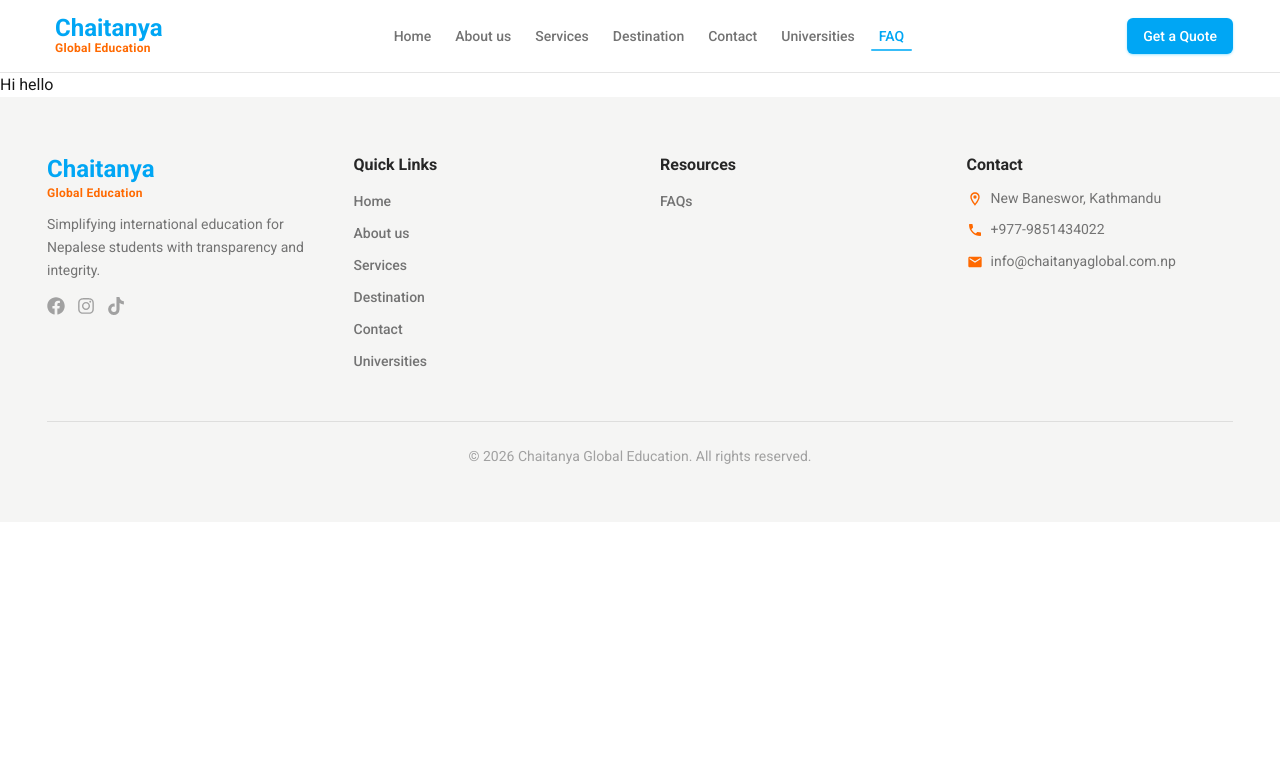
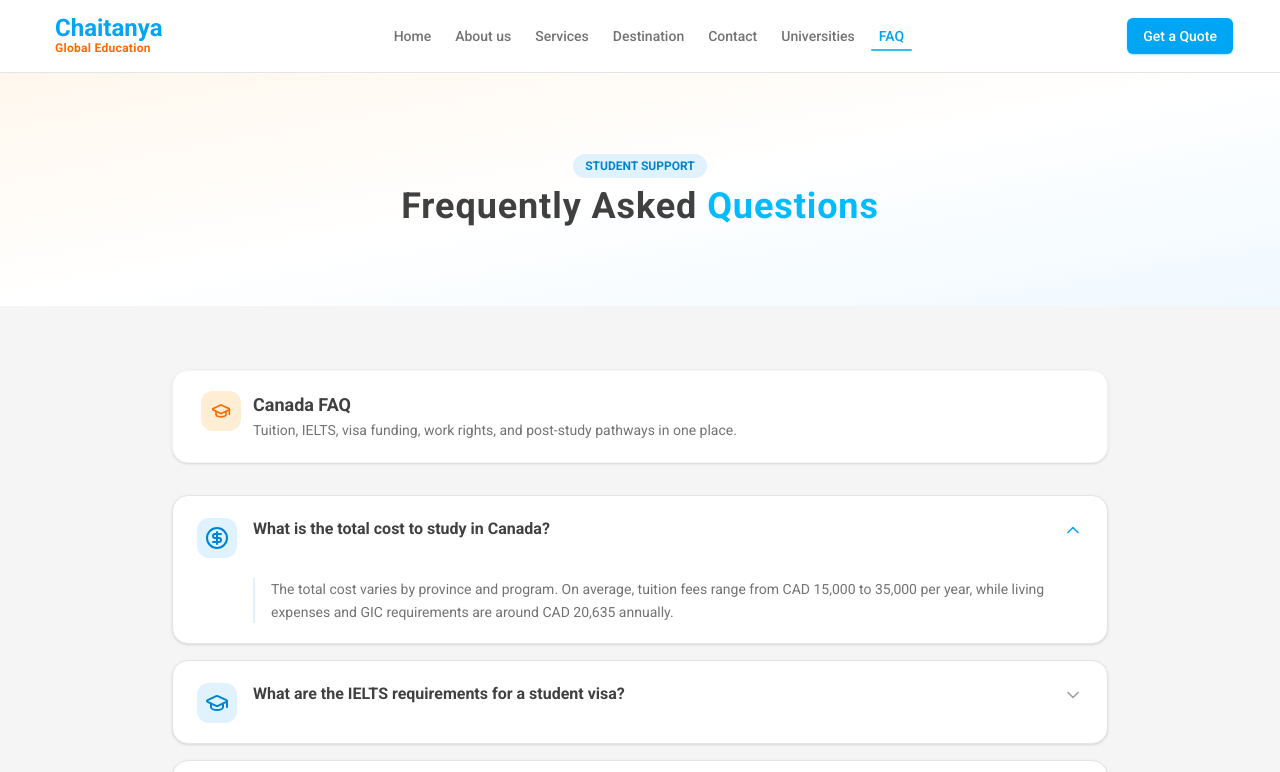
Before and after one commit to tufanrai/chaitanyaglobal, a Next.js app: page /faq in a window 1280 px wide. Shown: the top 772 px of the page. Built offline with nearby package versions, Linux system fonts and the light colour scheme.

Commit message:
feat/faq page added with basic question

```diff
--- a/app/faq/page.tsx
+++ b/app/faq/page.tsx
@@ -1,9 +1,5 @@
-import React from "react";
 import FAQ from "@/components/FAQ";
 
-
-const page = () => {
+export default function Page() {
   return <FAQ />;
-};
-
-export default page;
+}
--- a/components/FAQ.tsx
+++ b/components/FAQ.tsx
@@ -1,9 +1,220 @@
-import react from 'react';
-export default function FAQ()
-{
-    return (
-        <>
-        <h1> Hi hello </h1>
-        </>
-    )
+"use client";
+
+import React, { useEffect, useRef, useState } from "react";
+import {
+  BriefcaseBusiness,
+  ChevronDown,
+  CircleDollarSign,
+  FileBadge2,
+  GraduationCap,
+  HelpCircle,
+} from "lucide-react";
+
+interface FAQItem {
+  icon: React.ReactNode;
+  question: string;
+  answer: string;
 }
+
+const faqData: FAQItem[] = [
+  {
+    icon: <CircleDollarSign />,
+    question: "What is the total cost to study in Canada?",
+    answer:
+      "The total cost varies by province and program. On average, tuition fees range from CAD 15,000 to 35,000 per year, while living expenses and GIC requirements are around CAD 20,635 annually.",
+  },
+  {
+    icon: <GraduationCap />,
+    question: "What are the IELTS requirements for a student visa?",
+    answer:
+      "For SDS applications, many undergraduate and postgraduate pathways expect a minimum IELTS score of 6.0 in each band. Some universities and competitive programs may ask for 6.5 or 7.0.",
+  },
+  {
+    icon: <BriefcaseBusiness />,
+    question: "Can I work while studying in Canada?",
+    answer:
+      "Yes. International students with a valid study permit can usually work up to 20 hours per week off campus during academic sessions and full time during scheduled breaks.",
+  },
+  {
+    icon: <FileBadge2 />,
+    question: "What are the PR prospects after graduation?",
+    answer:
+      "Canada offers post-graduation work opportunities that help students build local experience. That experience can strengthen future permanent residency pathways such as Express Entry and provincial nominee programs.",
+  },
+  {
+    icon: <CircleDollarSign />,
+    question: "How much bank balance is required for the visa?",
+    answer:
+      "Students are typically expected to show proof of first-year tuition payment and the required GIC amount. Extra funds for travel and any accompanying family members are also recommended.",
+  },
+  {
+    icon: <HelpCircle />,
+    question: "What is the difference between SDS and Non-SDS applications?",
+    answer:
+      "SDS is generally a faster stream for eligible students who meet stricter language and financial requirements. Non-SDS follows the regular visa route with standard processing and documentation review.",
+  },
+];
+
+function useInView(threshold = 0.12) {
+  const ref = useRef<HTMLDivElement>(null);
+  const [inView, setInView] = useState(false);
+
+  useEffect(() => {
+    const element = ref.current;
+    if (!element) return;
+
+    const observer = new IntersectionObserver(
+      ([entry]) => {
+        if (entry.isIntersecting) {
+          setInView(true);
+          observer.unobserve(element);
+        }
+      },
+      { threshold },
+    );
+
+    observer.observe(element);
+    return () => observer.disconnect();
+  }, [threshold]);
+
+  return { ref, inView };
+}
+
+function FadeUp({
+  children,
+  delay = 0,
+  className = "",
+}: {
+  children: React.ReactNode;
+  delay?: number;
+  className?: string;
+}) {
+  const { ref, inView } = useInView();
+
+  return (
+    <div
+      ref={ref}
+      className={className}
+      style={{
+        opacity: inView ? 1 : 0,
+        transform: inView ? "translateY(0)" : "translateY(24px)",
+        transition: `opacity 0.6s ease ${delay}ms, transform 0.6s ease ${delay}ms`,
+      }}
+    >
+      {children}
+    </div>
+  );
+}
+
+export default function FAQ() {
+  const [openIndex, setOpenIndex] = useState<number | null>(0);
+
+  return (
+    <>
+      <style>{`
+        .faq-card {
+          transition: transform 0.25s ease, box-shadow 0.25s ease, border-color 0.25s ease;
+        }
+        .faq-card:hover {
+          transform: translateY(-4px);
+          box-shadow: 0 18px 38px rgba(14,165,233,0.12);
+          border-color: rgba(125,211,252,0.9);
+        }
+        .faq-icon {
+          transition: transform 0.25s ease, background-color 0.25s ease, color 0.25s ease;
+        }
+        .faq-card:hover .faq-icon {
+          transform: scale(1.08) rotate(-6deg);
+          background-color: #0ea5e9;
+          color: #fff;
+        }
+        .faq-toggle {
+          transition: transform 0.25s ease, color 0.25s ease;
+        }
+        .faq-open .faq-toggle {
+          transform: rotate(180deg);
+          color: #0ea5e9;
+        }
+      `}</style>
+
+      <div className="w-full bg-white">
+        <section className="w-full bg-gradient-to-br from-orange-50 via-white to-sky-50 py-14 sm:py-20">
+          <div className="max-w-[1250px] mx-auto px-4 sm:px-6 lg:px-8 flex flex-col items-center gap-3 text-center">
+            <FadeUp>
+              <span className="inline-block px-3 py-1 text-xs font-semibold bg-sky-100 text-sky-600 rounded-full mb-2">
+                STUDENT SUPPORT
+              </span>
+              <h1 className="font-bold text-3xl sm:text-4xl text-neutral-700 tracking-wide">
+                Frequently Asked <span className="text-sky-400">Questions</span>
+              </h1>
+            </FadeUp>
+          </div>
+        </section>
+
+        <section className="w-full bg-neutral-100 py-12 sm:py-16">
+          <div className="max-w-[1000px] mx-auto px-4 sm:px-6 lg:px-8 flex flex-col gap-8">
+            <FadeUp className="flex flex-col sm:flex-row sm:items-center sm:justify-between gap-4 rounded-2xl bg-white border border-neutral-100 shadow-sm px-5 sm:px-7 py-5">
+              <div className="flex items-start gap-3">
+                <span className="w-10 h-10 rounded-xl bg-orange-100 text-orange-500 flex items-center justify-center flex-shrink-0">
+                  <GraduationCap className="w-5 h-5" />
+                </span>
+                <div>
+                  <h2 className="font-semibold text-base sm:text-lg text-neutral-700">
+                    Canada FAQ
+                  </h2>
+                  <p className="text-xs sm:text-sm text-neutral-500 leading-relaxed">
+                    Tuition, IELTS, visa funding, work rights, and post-study
+                    pathways in one place.
+                  </p>
+                </div>
+              </div>
+            </FadeUp>
+
+            <div className="flex flex-col gap-4">
+              {faqData.map((faq, index) => {
+                const isOpen = openIndex === index;
+
+                return (
+                  <FadeUp key={faq.question} delay={index * 70}>
+                    <article
+                      className={`faq-card ${isOpen ? "faq-open" : ""} rounded-2xl border border-neutral-200 bg-white shadow-sm overflow-hidden`}
+                    >
+                      <button
+                        type="button"
+                        onClick={() =>
+                          setOpenIndex(isOpen ? null : index)
+                        }
+                        className="w-full px-5 sm:px-6 py-5 text-left flex items-start gap-4"
+                        aria-expanded={isOpen}
+                      >
+                        <span className="faq-icon mt-0.5 w-10 h-10 rounded-xl bg-sky-100 text-sky-600 flex items-center justify-center flex-shrink-0">
+                          {faq.icon}
+                        </span>
+                        <span className="flex-1">
+                          <span className="block font-semibold text-sm sm:text-base text-neutral-700 leading-relaxed">
+                            {faq.question}
+                          </span>
+                        </span>
+                        <ChevronDown className="faq-toggle w-5 h-5 text-neutral-400 flex-shrink-0 mt-1" />
+                      </button>
+
+                      {isOpen && (
+                        <div className="px-5 sm:px-6 pb-5">
+                          <div className="ml-14 border-l-2 border-sky-100 pl-4">
+                            <p className="text-xs sm:text-sm text-neutral-500 leading-relaxed">
+                              {faq.answer}
+                            </p>
+                          </div>
+                        </div>
+                      )}
+                    </article>
+                  </FadeUp>
+                );
+              })}
+            </div>
+          </div>
+        </section>
+      </div>
+    </>
+  );
+}
```
